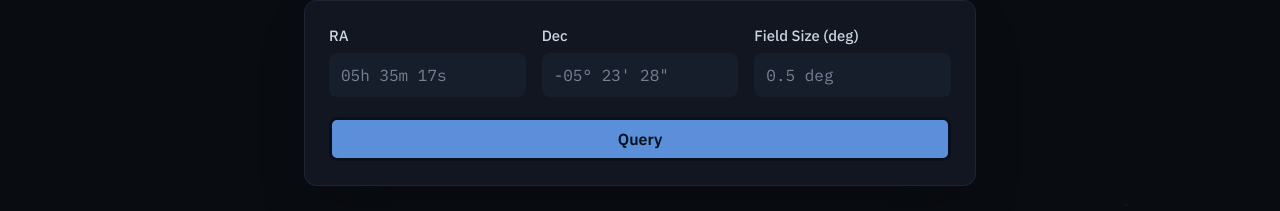
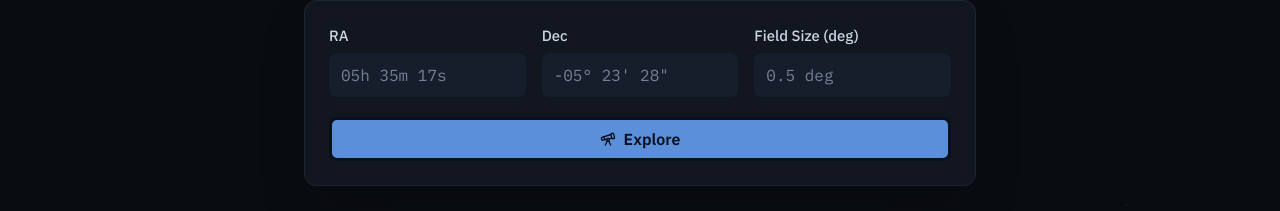
Before and after one commit to daviddrdz/astro-sentinella, a React (Vite) app in the folder frontend/: page / in a window 1280 px wide. Shown: the part 371-582 px from the top of the page. Built offline with nearby package versions, Linux system fonts and the light colour scheme.

Commit message:
refactor: rename Query button to Explore and add Telescope icon

```diff
--- a/frontend/src/components/QueryPortalCard.tsx
+++ b/frontend/src/components/QueryPortalCard.tsx
@@ -1,5 +1,5 @@
 import { useEffect, useId, useMemo, useRef, useState } from "react";
-import { AlertCircle, Database, Layers } from "lucide-react";
+import { AlertCircle, Database, Layers, Telescope } from "lucide-react";
 import {
   APP_CONFIG,
   PORTAL_HISTORY_CONFIG,
@@ -518,9 +518,10 @@ export function QueryPortalCard({
               >
                 <button
                   type="submit"
-                  className="btn btn-primary min-h-[var(--ae-control-height)] w-full text-[length:var(--ae-text-base)] font-semibold"
+                  className="btn btn-primary min-h-[var(--ae-control-height)] w-full gap-2 text-[length:var(--ae-text-base)] font-semibold"
                 >
-                  Query
+                  <Telescope className="h-4 w-4 shrink-0" aria-hidden="true" />
+                  <span>Explore</span>
                 </button>
               </div>
             </div>
```
Also changed, not shown: 1 other file (tests, documents, lock files or other folders).
